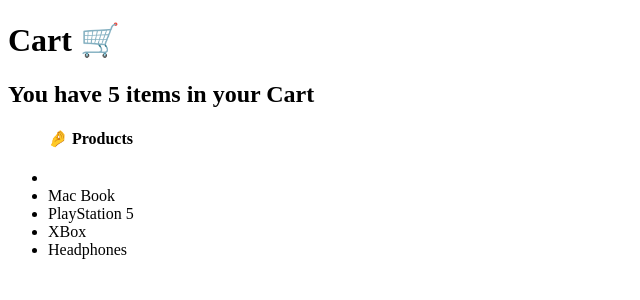
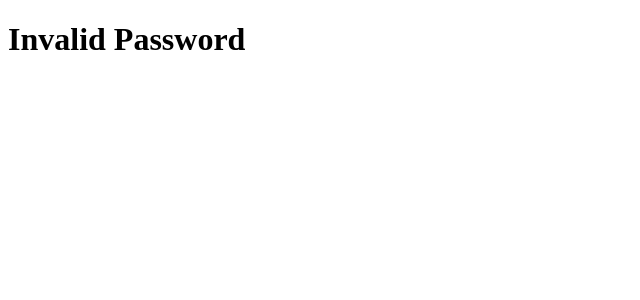
Before and after one commit to boikhutsodev/rectpct, a React (Vite) app in the folder product-app/: page / in a window 1280 px wide. Shown: the top 300 px of the page, without its empty margins (0-640 px from the left). Built offline with nearby package versions, Linux system fonts and the light colour scheme.

Commit message:
Replace Card component with Password component and its related sub-components using ternary operator.

```diff
--- a/product-app/src/App.jsx
+++ b/product-app/src/App.jsx
@@ -1,26 +1,20 @@
 import React from "react";
 
 // Watched 1:14:57
-const Card = () => {
-  const items = ["", "Mac Book", "PlayStation 5", "XBox", "Headphones"];
+const ValidPassword = () => <h1>Valid Password</h1>;
+const InvalidPassword = () => <h1>Invalid Password</h1>;
 
-  return (
-    <>
-      <h1>Cart 🛒</h1>
-      {items.length > 0 && <h2>You have {items.length} items in your Cart</h2>}
-      <ul>
-        <h4>🤌 Products</h4>
-        {items.map((item) => (
-          <li key={Math.random()}>{item}</li>
-        ))}
-      </ul>
-    </>
-  );
+const Password = ({ isValid }) => {
+  // if (isValid) {
+  //   return <ValidPassword />;
+  // }
+  // return <InvalidPassword />;
+  return isValid ? <ValidPassword /> : <InvalidPassword />;
 };
 function App() {
   return (
     <>
-      <Card />
+      <Password isValid={false} />
     </>
   );
 }
```
